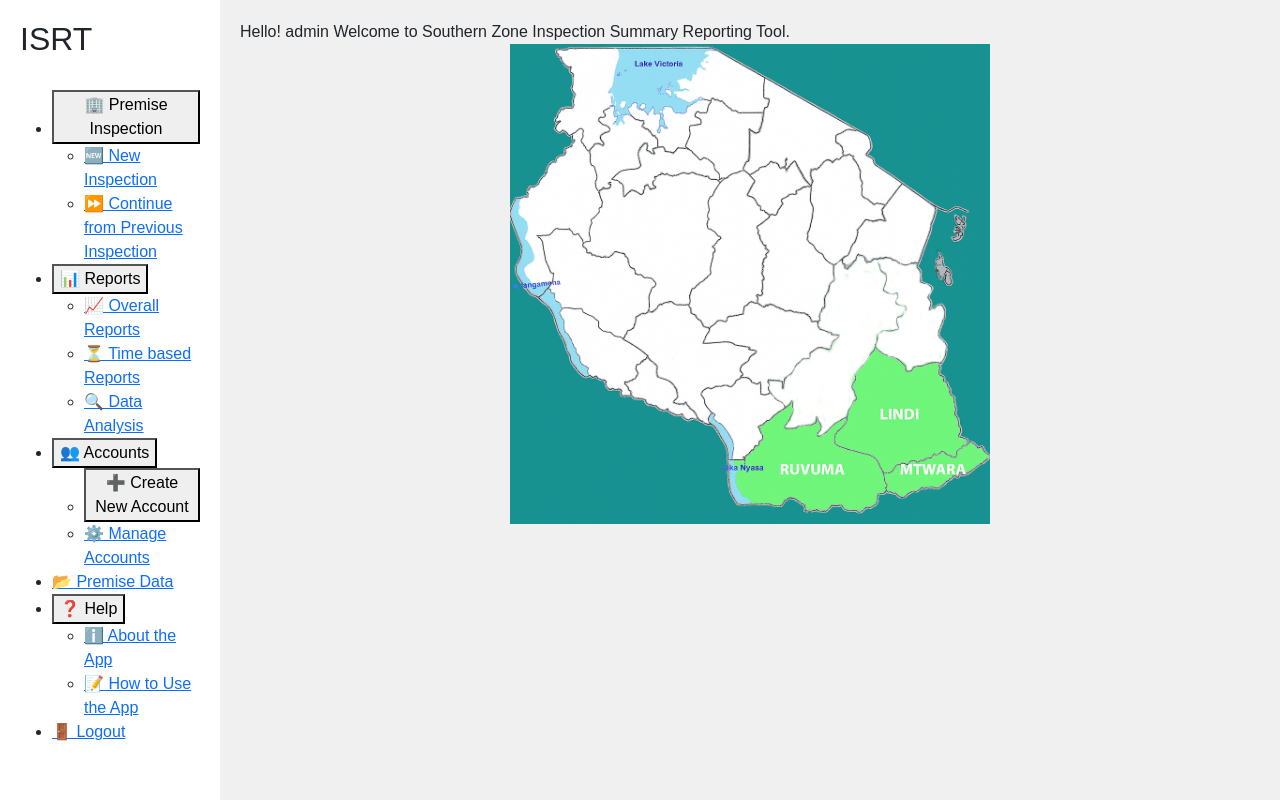
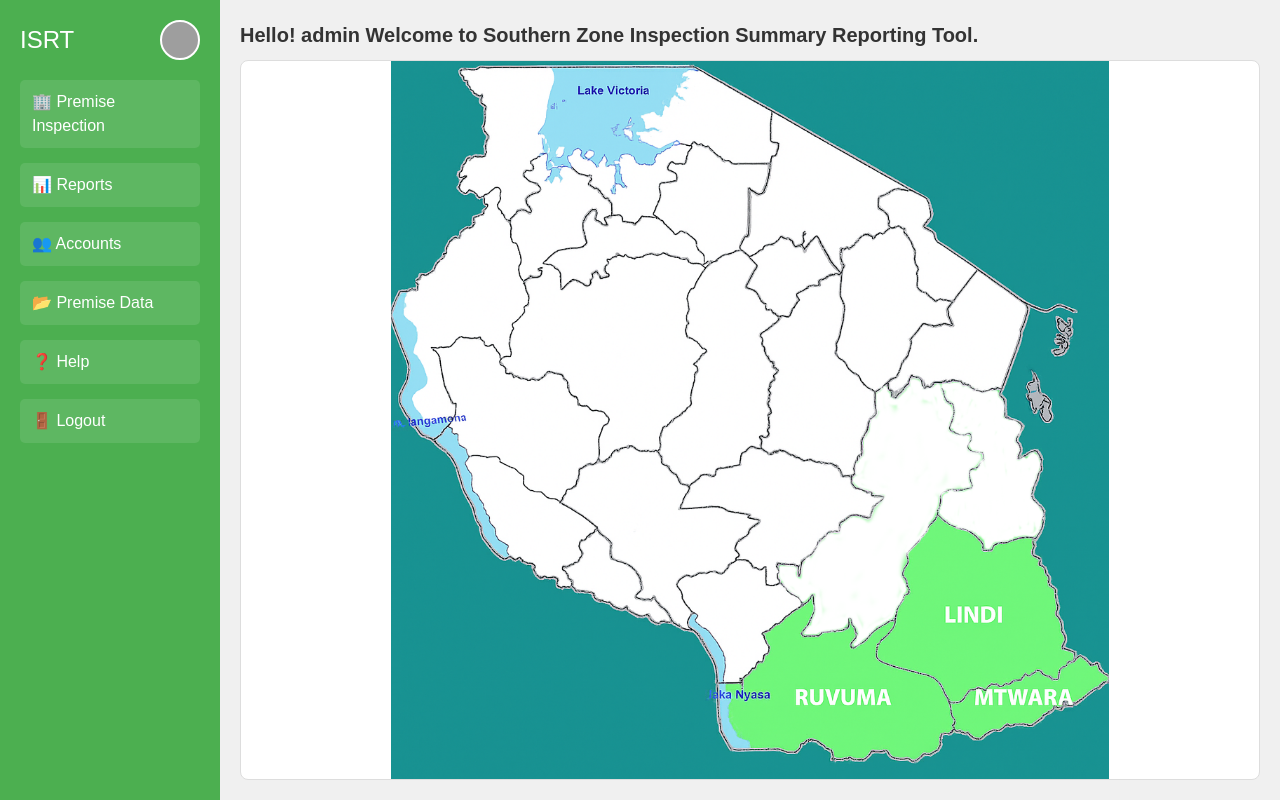
Before and after one commit to benjaminkamoga/ISRT, a Flask app: page /dashboard in a window 1280 px wide. Run offline with Flask 3, Linux system fonts and the light colour scheme; a user stored in the database is signed in; data comes from the database, SQL or seed files in the repository; grey boxes are pictures that could not be loaded.

Commit message:
dashboard 5

```diff
--- a/templates/dashboard.html
+++ b/templates/dashboard.html
@@ -14,7 +14,7 @@ html, body {
 
 body {
   display: flex;
-  flex-direction: row; /* Sidebar on left */
+  flex-direction: row; /* sidebar left */
   height: 100vh;
   overflow: hidden;
   background-color: #f0f0f0;
@@ -23,71 +23,165 @@ body {
 /* ===== Sidebar ===== */
 .sidebar {
   width: 240px;
-  background-color: #fff;
+  background-color: #4CAF50;
+  color: white;
   padding: 20px;
   box-sizing: border-box;
   overflow-y: auto;
-  flex-shrink: 0; /* Prevent sidebar from shrinking */
+  flex-shrink: 0;
   transition: width 0.3s ease;
+}
+
+.sidebar-header {
+  display: flex;
+  align-items: center;
+  justify-content: space-between;
+  margin-bottom: 20px;
+}
+
+.sidebar-header h2 {
+  font-size: 1.5em;
+  margin: 0;
+  user-select: none;
+}
+
+.profile-pic {
+  width: 40px;
+  height: 40px;
+  border-radius: 50%;
+  background-color: #ddd;
+  background-image: url("{{ profile_pic_url if profile_pic_url else url_for('static', filename='images/profile.png') }}");
+  background-size: cover;
+  background-position: center;
+  border: 2px solid white;
+  cursor: pointer;
+}
+
+/* ===== Menu Styles ===== */
+.menu {
+  list-style: none;
+  padding: 0;
+  margin: 0;
+}
+
+.menu > li {
+  margin-bottom: 15px;
+}
+
+.menu a,
+.menu button {
+  display: block;
+  padding: 10px 12px;
+  border-radius: 5px;
+  color: white;
+  text-decoration: none;
+  font-size: 1em;
+  background: rgba(255, 255, 255, 0.1);
+  border: none;
+  cursor: pointer;
+  text-align: left;
+  width: 100%;
+  transition: background 0.2s ease;
+}
+
+.menu a:hover,
+.menu button:hover {
+  background: rgba(255, 255, 255, 0.25);
+}
+
+.submenu {
+  list-style: none;
+  padding-left: 15px;
+  margin-top: 5px;
+  display: none;
+}
+
+.submenu li {
+  margin-bottom: 8px;
+}
+
+.submenu a,
+.submenu button {
+  font-size: 0.95em;
+  padding-left: 10px;
+  background: rgba(255, 255, 255, 0.2);
+  border-radius: 4px;
+  border: none;
+  cursor: pointer;
+  color: white;
+  text-decoration: none;
+  width: 100%;
+  text-align: left;
+}
+
+.submenu a:hover,
+.submenu button:hover {
+  background: rgba(255, 255, 255, 0.35);
 }
 
 /* ===== Main Content ===== */
 .main-content {
   flex-grow: 1;
+  display: flex;
+  flex-direction: column;
+  height: 100%;
+  margin: 0;
   padding: 20px;
-  height: 100%;
-  overflow-y: auto;
+  box-sizing: border-box;
+  background-color: #f0f0f0;
+  color: #333;
+}
+
+.welcome-message {
+  font-size: 1.25em;
+  font-weight: 600;
+  margin-bottom: 10px;
+  user-select: none;
 }
 
 /* ===== Map Container ===== */
 .map-container {
-  flex-grow: 1;
-  width: 100%;
-  min-height: 40vh;
-  max-height: 60vh;
+  flex: 1 1 auto;
+  overflow: hidden;
+  border: 1px solid #ddd;
+  border-radius: 8px;
+  background: white;
+  display: flex;
+  justify-content: center;
+  align-items: center;
 }
 
 .map-container img {
   width: 100%;
   height: 100%;
-  object-fit: contain; /* Always fits perfectly */
+  object-fit: contain; /* fits entire image */
+  border-radius: 8px;
+  max-width: 100%;
 }
 
-/* ===== Responsive Fixes ===== */
+/* ===== Responsive Adjustments ===== */
 @media (max-width: 1024px) {
-  body {
-    flex-direction: column;
-  }
-
   .sidebar {
-    width: 200px; /* Reduce sidebar width */
+    width: 200px;
     padding: 15px;
-    order: 1;
   }
 
   .main-content {
     padding: 10px;
-    order: 2;
-    min-height: calc(100vh - 220px);
-    height: auto;
-  }
-
-  .map-container {
-    min-height: 40vh;
-    max-height: 60vh;
   }
 }
 
 /* ===== Portrait Mode (Mobile Vertical) ===== */
 @media screen and (orientation: portrait) {
   body {
-    flex-direction: column; /* Stack sidebar on top */
-    min-height: 100vh;
+    flex-direction: row;
+    height: 100vh;
   }
 
   .sidebar {
     width: 200px;
     height: 100%;
+    flex-shrink: 0;
   }
 
   .main-content {
@@ -95,13 +189,15 @@ body {
     display: flex;
     flex-direction: column;
     height: 100%;
+    padding: 10px;
   }
 
   .map-container {
-    flex-grow: 1;
+    flex: 1 1 auto;
     width: 100%;
-    min-height: 40vh;
-    max-height: 60vh;
+    display: flex;
+    justify-content: center;
+    align-items: center;
   }
 
   .map-container img {
@@ -114,7 +210,7 @@ body {
 /* ===== Landscape Mode (Mobile Horizontal + Desktops) ===== */
 @media screen and (orientation: landscape) {
   body {
-    flex-direction: row; /* Sidebar left */
+    flex-direction: row;
   }
 
   .sidebar {
@@ -122,16 +218,17 @@ body {
   }
 
   .main-content {
+    height: 100%;
     display: flex;
     flex-direction: column;
-    height: 100%;
   }
 
   .map-container {
-    flex-grow: 1;
+    flex: 1 1 auto;
     width: 100%;
-    min-height: 40vh;
-    max-height: 60vh;
+    display: flex;
+    justify-content: center;
+    align-items: center;
   }
 
   .map-container img {
@@ -140,6 +237,7 @@ body {
     object-fit: contain;
   }
 }
+
 </style>
 
 </head>
```
